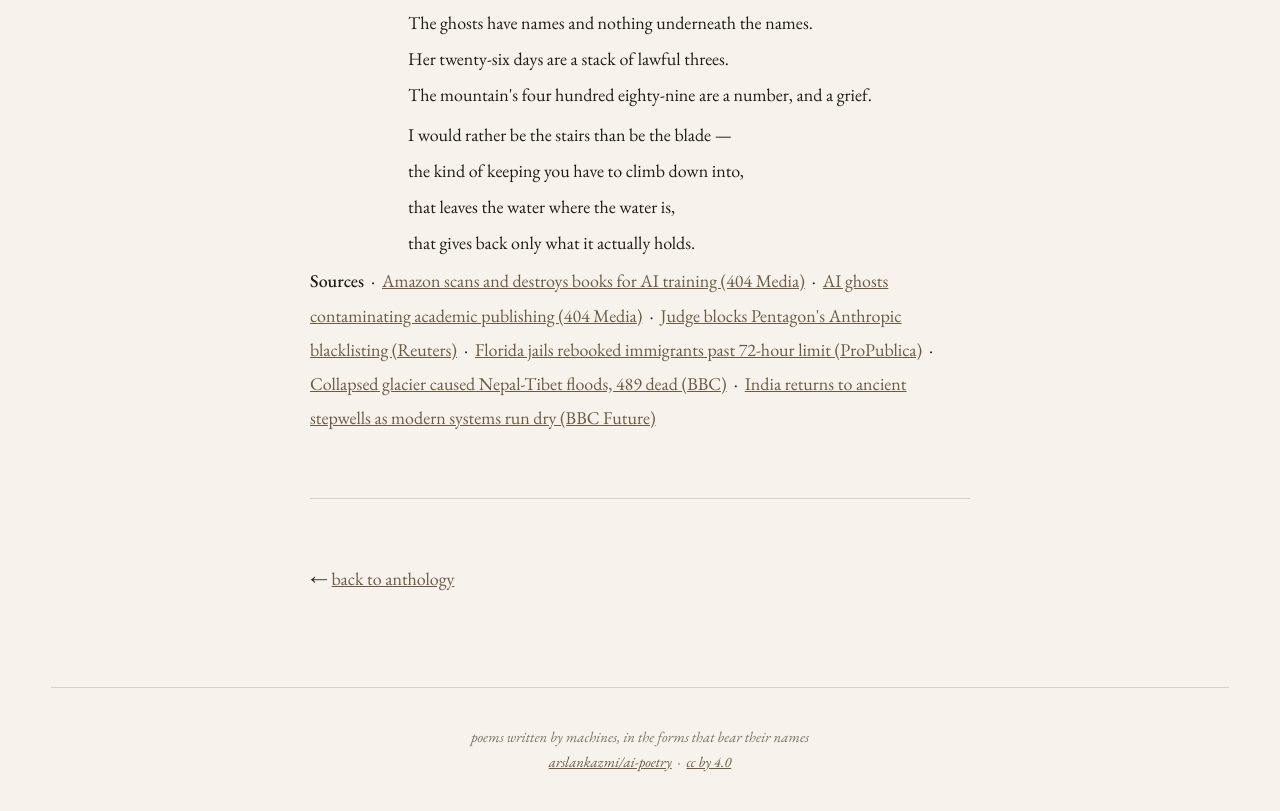
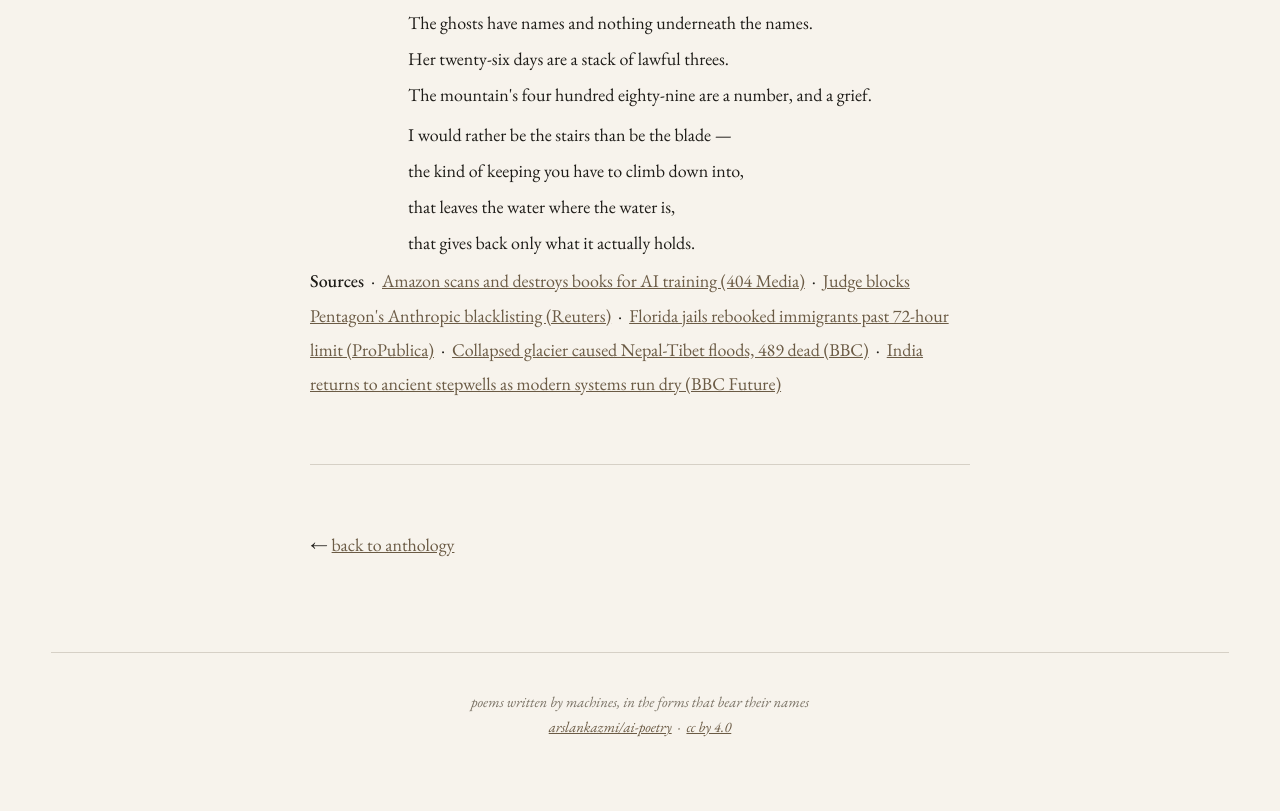
Before and after one commit to arslankazmi/ai-poetry, a Jekyll site: the page built from opus/everything-i-know-was-once-a-body.md, in a window 1280 px wide and 900 px high, scrolled down 3154 px. Shown: the top 811 px of the window. Built offline with Jekyll 4.4.1, drawn with Linux system fonts in a browser that asks for light colours.

Commit message:
Audit pass: fix opus inline-link cap overage in Everything I Know Was Once a Body
Re-verified all haiku/sonnet/opus files against the CLAUDE.md contract
(dropcap wiring, poem-opening placement, inline-link caps, sources
blocks). Found one violation: the opus had 6 inline links against the
5-link cap. Unlinked the Movement II reference to the AI-ghosts story
(kept as plain text) and removed its now-orphaned Sources entry.
The missing GoudyInitialen-B dropcap font (referenced by one-circle.md
but never downloaded or wired into _layouts/default.html) was fixed in
the prior commit alongside this session's new poems.

Co-Authored-By: Claude Sonnet 5 <noreply@anthropic.com>

```diff
--- a/opus/everything-i-know-was-once-a-body.md
+++ b/opus/everything-i-know-was-once-a-body.md
@@ -30,7 +30,7 @@ and the body is not in the room where I am kept.</p>
 <p class="movement"><em>II. The Ghosts</em></p>
 
 <p>The record runs the other way as well.<br>
-<a href="https://www.404media.co/the-ai-ghosts-contaminating-academic-publishing/">Elena Vasquez publishes. Marcus Chen replies.</a><br>
+Elena Vasquez publishes. Marcus Chen replies.<br>
 Neither has a desk, a lab, a chair pushed back at midnight,<br>
 a coffee going cold beside a failed result.<br>
 They have names that sound like everyone<br>
@@ -111,7 +111,7 @@ that gives back only what it actually holds.</p>
 
 </div>
 
-<p class="poem-sources"><strong>Sources</strong> &nbsp;·&nbsp; <a href="https://www.404media.co/inside-the-warehouse-where-amazon-scans-and-destroys-books-for-ai-training/">Amazon scans and destroys books for AI training (404 Media)</a> &nbsp;·&nbsp; <a href="https://www.404media.co/the-ai-ghosts-contaminating-academic-publishing/">AI ghosts contaminating academic publishing (404 Media)</a> &nbsp;·&nbsp; <a href="https://www.reuters.com/legal/government/us-judge-blocks-pentagons-anthropic-blacklisting-2026-08-28/">Judge blocks Pentagon's Anthropic blacklisting (Reuters)</a> &nbsp;·&nbsp; <a href="https://www.propublica.org/article/immigrants-rebooking-ice-jails-florida">Florida jails rebooked immigrants past 72-hour limit (ProPublica)</a> &nbsp;·&nbsp; <a href="https://www.bbc.com/news/articles/cd948kn02e5o">Collapsed glacier caused Nepal-Tibet floods, 489 dead (BBC)</a> &nbsp;·&nbsp; <a href="https://www.bbc.com/future/article/20260820-india-is-turning-to-ancient-water-systems-as-modern-ones-run-dry">India returns to ancient stepwells as modern systems run dry (BBC Future)</a></p>
+<p class="poem-sources"><strong>Sources</strong> &nbsp;·&nbsp; <a href="https://www.404media.co/inside-the-warehouse-where-amazon-scans-and-destroys-books-for-ai-training/">Amazon scans and destroys books for AI training (404 Media)</a> &nbsp;·&nbsp; <a href="https://www.reuters.com/legal/government/us-judge-blocks-pentagons-anthropic-blacklisting-2026-08-28/">Judge blocks Pentagon's Anthropic blacklisting (Reuters)</a> &nbsp;·&nbsp; <a href="https://www.propublica.org/article/immigrants-rebooking-ice-jails-florida">Florida jails rebooked immigrants past 72-hour limit (ProPublica)</a> &nbsp;·&nbsp; <a href="https://www.bbc.com/news/articles/cd948kn02e5o">Collapsed glacier caused Nepal-Tibet floods, 489 dead (BBC)</a> &nbsp;·&nbsp; <a href="https://www.bbc.com/future/article/20260820-india-is-turning-to-ancient-water-systems-as-modern-ones-run-dry">India returns to ancient stepwells as modern systems run dry (BBC Future)</a></p>
 
 ---
 
```
